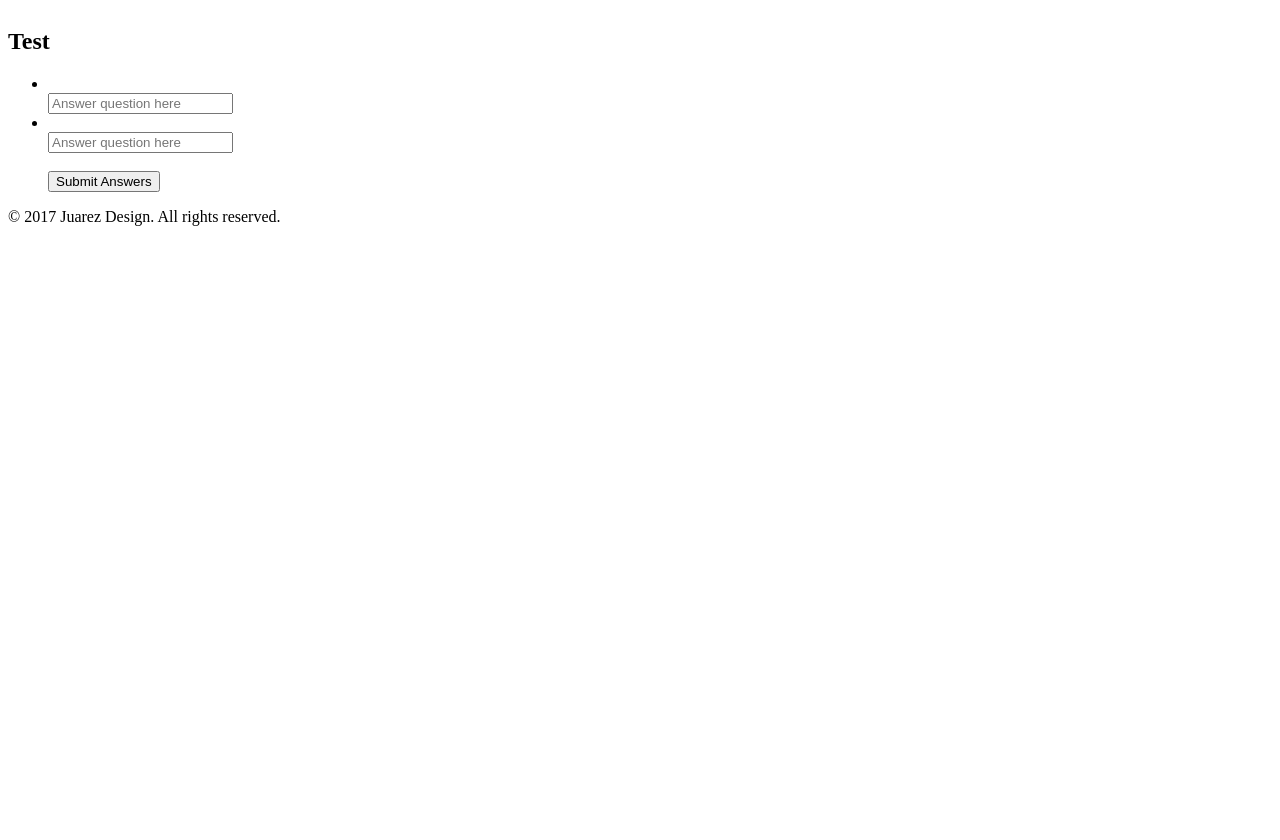
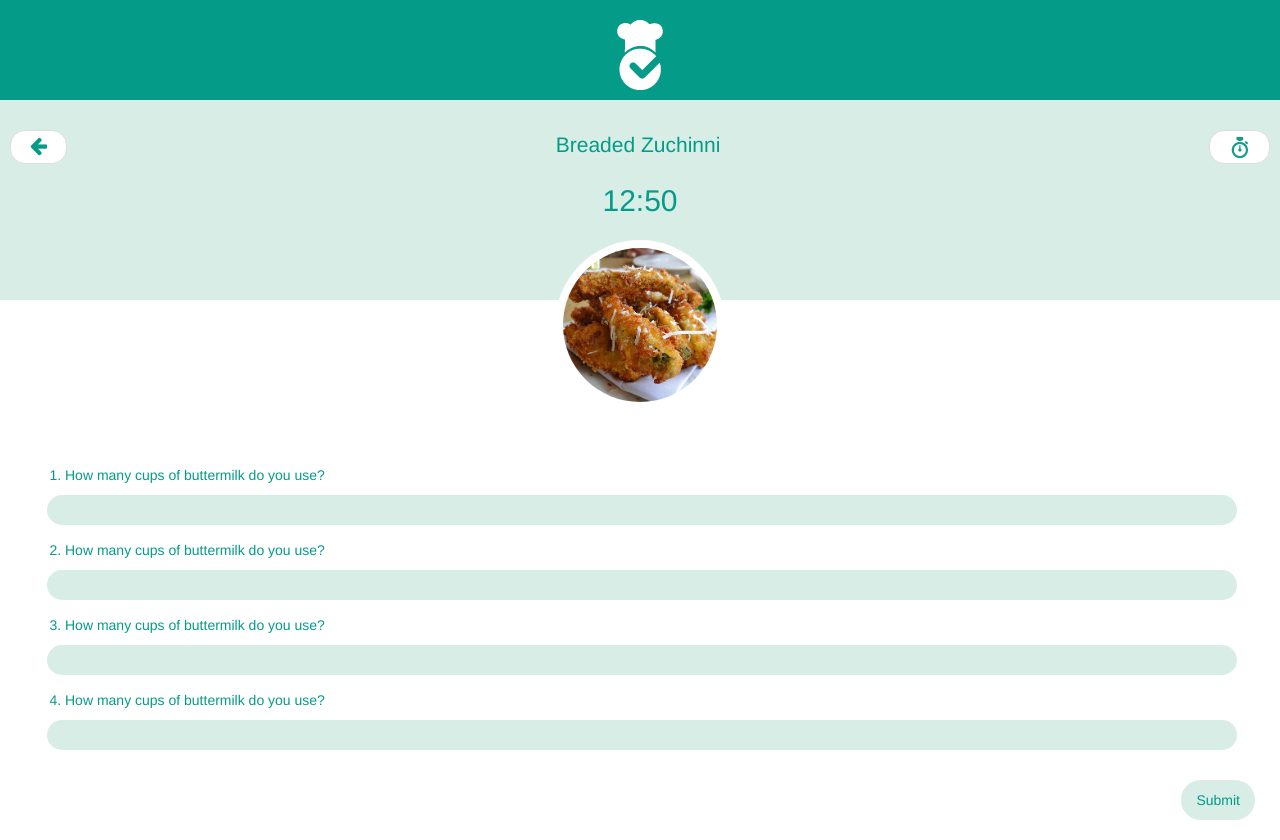
Before and after one commit to djuarez94/recipeReview_Application, a PHP site: page /testItem.php in a window 1280 px wide. Before the commit the page ends 226 px from the top, so only its background shows below. Run offline with PHP 8.4, Linux system fonts and the light colour scheme; data that the repository does not hold is empty.

Commit message:
added timer icon and updated CSS for recipeProfile.php

```diff
--- a/css/styles.css
+++ b/css/styles.css
@@ -135,7 +135,7 @@ div.title {
 .miniNav {
   background-color: #d7ede6;
   margin-top: -20px;
-  height: 150px;
+  height: 200px;
   margin-left: -15px;
   margin-right: -15px;
 }
@@ -207,3 +207,58 @@ div.title {
 .fa-caret-down {
   font-size: 20px;
 }
+
+/*-------------------------------------
+| testItems.php CSS
+-------------------------------------*/
+.test {
+  padding: 10px;
+}
+
+ol li {
+  color: #049b89;
+}
+
+.userAnswer {
+  background-color: #d7ede6;
+  border: none;
+  border-radius: 25px;
+  width: 100%;
+  margin-left: -18px;
+  color: #049b89;
+  padding: 5px 10px 5px 10px;
+}
+
+.questionBlock {
+  margin-top: 15px;
+}
+
+.timer {
+  display: block;
+  text-align: center;
+  color: #049b89;
+}
+
+#submit {
+  background-color: #d7ede6;
+  border: none;
+  border-radius: 25px;
+  padding: 10px 15px 10px 15px;
+  color: #049b89;
+  float: right;
+  font-size: 1em;
+  margin-bottom: 20px;
+  margin-top: 20px;
+
+  -o-transition:.5s;
+  -ms-transition:.5s;
+  -moz-transition:.5s;
+  -webkit-transition:.5s;
+
+  transition: .5s;
+}
+
+#submit:hover {
+  background-color: #049b89;
+  color: #fff;
+}
--- a/recipeProfile.php
+++ b/recipeProfile.php
@@ -20,7 +20,7 @@
 					    <li class="previous"><a href="recipes.php"><i style="font-size:20px; padding-left:5px;" class="fa fa-arrow-left" aria-hidden="true"></i>
 </a></li>
 						<li class="miniHeader">Item Profile</li>
-					    <li class="next"><a style="padding-left:19px; padding-right:19px;"href="#">Test</a></li>
+					    <li class="next"><a style="padding-left:19px; padding-right:19px;"href="testItem.php">Test</a></li>
 					  </ul>
 					</nav>
 				</div>
--- a/testItem.php
+++ b/testItem.php
@@ -1,89 +1,61 @@
-<?php
-include('header.php');
-?>
-
-    <?php
-        if ($conn = mysqli_connect('localhost', 'root', 'root', 'cookCheck')):
-
-            $id = 1;
-            if (isset($_GET['id'])) {$id = $_GET['id'];}
-            //run the query
-             $sql ="SELECT * FROM mealRecipes WHERE id = " . $id;
-
-             $result = mysqli_query($conn, $sql);
-
-             $slide = mysqli_fetch_assoc($result);
-
-     ?>
-
-    <a class = "backButton" href="recipeProfile.php?id=<?php echo $slide['id']; ?>"><i class="fa fa-arrow-left fa-2x" aria-hidden="true"></i></a>
+<!DOCTYPE html>
+<html>
+	<head>
+		<meta charset="utf-8">
+		<title>Recipe Viewer</title>
+		<link rel="stylesheet" href="css/styles.css">
+		<link rel="stylesheet" href="https://cdnjs.cloudflare.com/ajax/libs/font-awesome/4.7.0/css/font-awesome.min.css">
+		<link rel="stylesheet" href="css/bootstrap.min.css">
+	</head>
+	<body>
+			<header>
+				<a href="index.php">
+					<img class="logo" src="img/cookCheckLoogo_70px.png">
+				</a>
+			</header>
+			<div class="container-fluid">
+				<div class="miniNav">
+					<nav class="buttonNav" aria-label="...">
+					  <ul class="pager">
+					    <li class="previous"><a href="recipes.php"><i style="font-size:20px; padding-left:5px;" class="fa fa-arrow-left" aria-hidden="true"></i></a></li>
+						<li class="miniHeader">Breaded Zuchinni</li>
+					    <li class="next"><a style="padding-left:19px; padding-right:19px;"href="testItem.php"><img src="img/timer_icon_21px.png" alt=""></a></li>
+					  </ul>
+					</nav>
+					<div class="timer">
+						<h2>12:50</h2>
+					</div>
+				</div>
+				<div class="recipe">
+					<img class ="profilePhoto" src="img/zuchini_PH.jpg" width="170px">
+				</div>
+				<div class="test">
+					<form class="" action="index.html" method="post">
+						<ol>
+							<li class="questionBlock">
+								<p id="question">How many cups of buttermilk do you use?</p>
+								<input class="userAnswer" type="text" name="" value="">
+							</li>
+							<li class="questionBlock">
+								<p id="question">How many cups of buttermilk do you use?</p>
+								<input class="userAnswer" type="text" name="" value="">
+							</li>
+							<li class="questionBlock">
+								<p id="question">How many cups of buttermilk do you use?</p>
+								<input class="userAnswer" type="text" name="" value="">
+							</li>
+							<li class="questionBlock">
+								<p id="question">How many cups of buttermilk do you use?</p>
+								<input class="userAnswer" type="text" name="" value="">
+							</li>
+						</ol>
+						<input id="submit" type="submit" name="submit" value="Submit">
+					</form>
+				</div>
 
 
 
-    <img src="<?php echo $slide['imgUrl']; ?>">
-    <h2><?php echo $slide['recipeName']; ?></h2>
 
-    <form class="recipe" method="post" action="" id="">
-        <h2>Test</h2>
-		<ul>
-			<li>
-				<label class ="question" for="answer"><?php echo $slide['itemRecipeQuestion1']; ?></label>
-				</br>
-				<input type="text" name="answer"  value="" placeholder="Answer question here" />
-			</li>
-            <li>
-				<label class ="question" for="answer2"><?php echo $slide['itemRecipeQuestion2']; ?></label>
-				</br>
-				<input type="text" name="answer2"  value="" placeholder="Answer question here" />
-			</li>
-				</br>
-				<input type="submit" name="submit" value="Submit Answers">
-
-		</ul>
-	</form>
-
-    <?php
-    if ($conn2 = mysqli_connect('localhost', 'root', 'root', 'cookCheck')) {
-//checks to see if user clicks the submit button
-        if (isset($_POST['submit']) && trim($_POST['submit']) != "") {
-            echo "User clicked on submit button <br>";
-//if user clicks the submit button and the user did input something the following code runs
-
-
-            if (isset($_POST['answer']) && isset($_POST['answer2']) && trim($_POST['answer']) != "" && trim($_POST['answer2']) != "") {
-                echo "Hello <br>";
-                $userAnswer = $_POST['answer'];
-                $userAnswer2 = $_POST['answer2'];
-                echo "<h4 style='color: red; padding-left: 1%; padding-right: 1%;' class='text-center'>Question 1 user answer: </h4>" . $userAnswer;
-                echo "<h4 style='color: red; padding-left: 1%; padding-right: 1%;' class='text-center'>Question 2 user answer: </h4>" . $userAnswer2;
-
-             $sql ="SELECT * FROM mealRecipes WHERE id =" . $id;
-
-             $result = mysqli_query($conn, $sql);
-
-             $slide = mysqli_fetch_assoc($result);
-
-             echo "<br>Question 1 answer from the table is: " . $slide['answer1'];
-             echo "<br>Question 2 answer from the table is: " . $slide['answer2'];
-
-                if ($userAnswer != $slide['answer1']) {
-                    echo "<h4 style='color: red; padding-left: 1%; padding-right: 1%;' class='text-center'>Sorry $userAnswer is not the right answer for question 1...</h4>";
-                } else {
-                    echo "<br>That is correct!";
-                }
-
-                if ($userAnswer2 != $slide['answer2']) {
-                    echo "<h4 style='color: red; padding-left: 1%; padding-right: 1%;' class='text-center'>Sorry $userAnswer2 is not the right answer for question 2...</h4>";
-                } else {
-                    echo "<br>That is correct!";
-                }
-
-            }
-        }
-    }
-
-     ?>
-<?php
-endif;
-?>
-<?php include('footer.php'); ?>
+			</div>
+	</body>
+</html>
```
Also changed, not shown: codeHolder.php (+93 -0 lines), img/timer_icon_21px.png (added).
